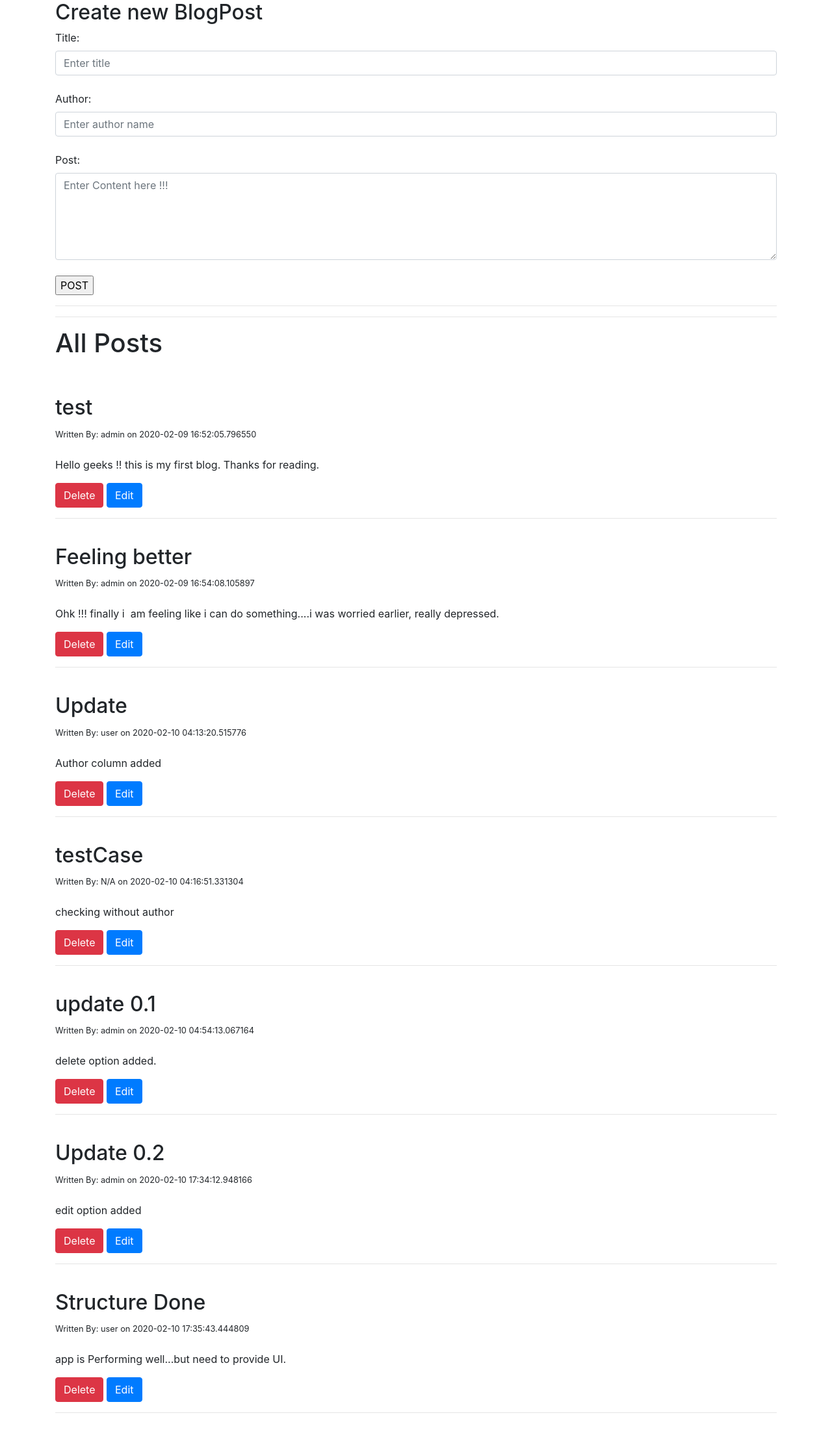
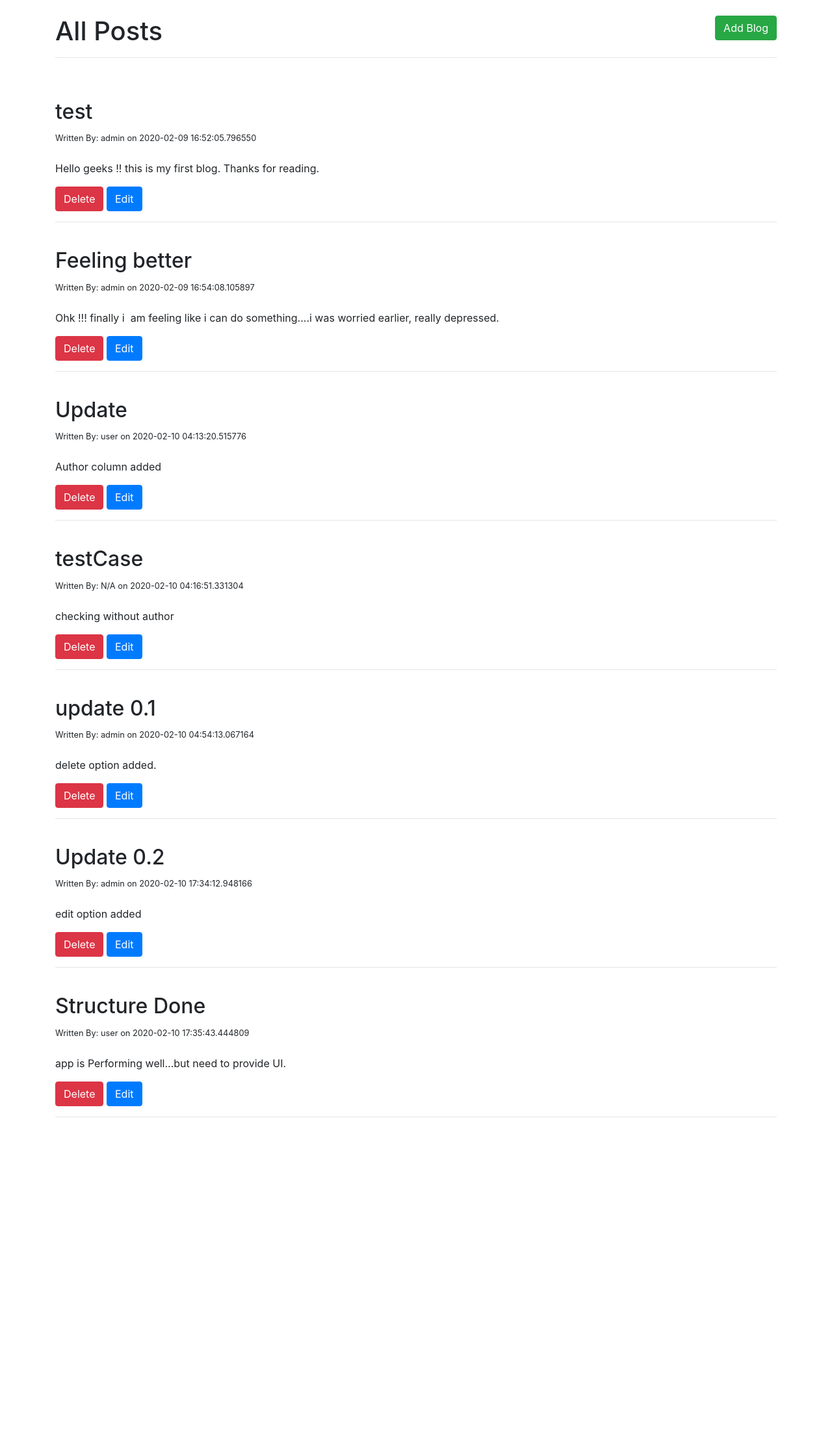
Before and after one commit to prashantlv/blogPost_flask, a Flask app: page /posts in a window 1280 px wide. Shown: the part 56-2270 px from the top of the page at 65% size. After the commit the page ends 1775 px from the top, so only its background shows below. Run offline with Flask 2, Linux system fonts and the light colour scheme; data comes from the database, SQL or seed files in the repository; some libraries are stand-ins or nearby versions.

Commit message:
Update posts.html

```diff
--- a/templates/posts.html
+++ b/templates/posts.html
@@ -6,25 +6,11 @@
 
 {% block body %}
 
-    <h2>Create new BlogPost</h2>
-    <form action = '/posts' method = 'POST'>
-        <label for="title">Title:</label>
-        <input class="form-control" type="text" name = 'title' id = 'title' placeholder="Enter title" aria-label="Enter title">
-        <br>
-        <label for="author">Author:</label>
-        <input class="form-control" type="text" name = 'author' id = 'author' placeholder="Enter author name" aria-label="Enter author name">
-        <br>
-        <label for="content">Post:</label>
-        <textarea class="form-control" name = 'content' id="content" rows="5" placeholder="Enter Content here !!!" ></textarea>
-        <br>
 
-        <input type = 'submit'value = 'POST' >
-    </form>
-<hr>
-<hr>
-
+<br>
+<a class="btn btn-success float-right" href = '/posts/new'>Add Blog </a>
 <h1> All Posts </h1>
-<br><br>
+<hr><br><br>
     {% for post in posts%}
         <h2>{{ post.title }}</h2>
         {% if post.author %}
```
